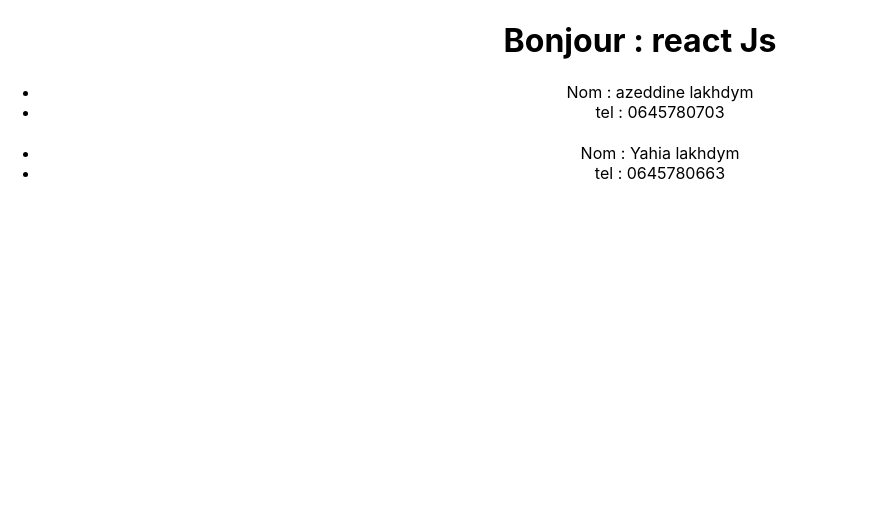
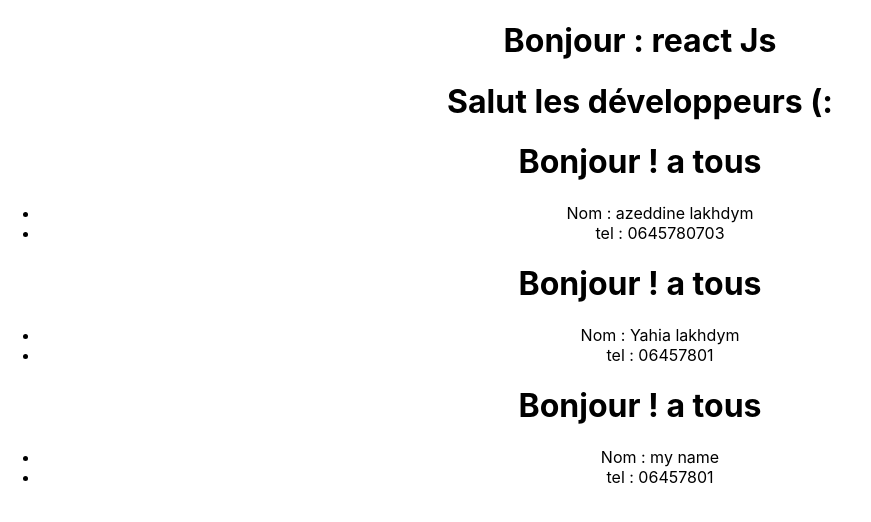
Before and after one commit to lakhdym/React-Js, a React (Create React App) app: page / in a window 1280 px wide. Shown: the top 522 px of the page, without its empty margins (0-871 px from the left). Built offline with nearby package versions, Linux system fonts and the light colour scheme.

Commit message:
créer component et props
component Title et contact avec

```diff
--- a/src/App.js
+++ b/src/App.js
@@ -1,18 +1,18 @@
 import React from 'react';
 import Contact from './components/contact/Contact';
 import Title from './components/header/Title';
-import logo from './logo.svg';
 import './App.css';
 
 function App() {
   return (
     <div className="App">
        <Title  txt="Bonjour : react Js"/>
+       <Title  />
         <Contact name="azeddine lakhdym" tel ="0645780703"/>
-        <Contact name="Yahia lakhdym" tel ="0645780663"/>
+        <Contact name="Yahia lakhdym" />
+        <Contact />
 
     </div>
   );
 }
-
 export default App;
--- a/src/components/contact/Contact.js
+++ b/src/components/contact/Contact.js
@@ -1,4 +1,5 @@
 import React, { Component } from 'react'
+import PropTypes from 'prop-types'
 
  class Contact extends Component {
 
@@ -15,4 +16,15 @@
 		)
 	}
 }
+
+Contact.defaultProps = {
+	titre : "Bonjour ! a tous ",
+	name : "my name ",
+	tel : `06457801`
+}
+Contact.propTypes = {
+	titre : PropTypes.string.isRequired,
+	name : PropTypes.string,
+	tel : PropTypes.string,
+}
 export default Contact
--- a/src/components/header/Title.js
+++ b/src/components/header/Title.js
@@ -1,4 +1,5 @@
 import React from 'react'
+import PropTypes from 'prop-types'
 
 const  Title = (props) => {
 	const {txt} = props ;
@@ -8,4 +9,12 @@
 		</div>
 	)
 }
+Title.defaultProps = {
+	txt:' Salut les développeurs  (: '
+}
+
+Title.propTypes = {
+	txt : PropTypes.string.isRequired
+}
+
 export default Title
```
